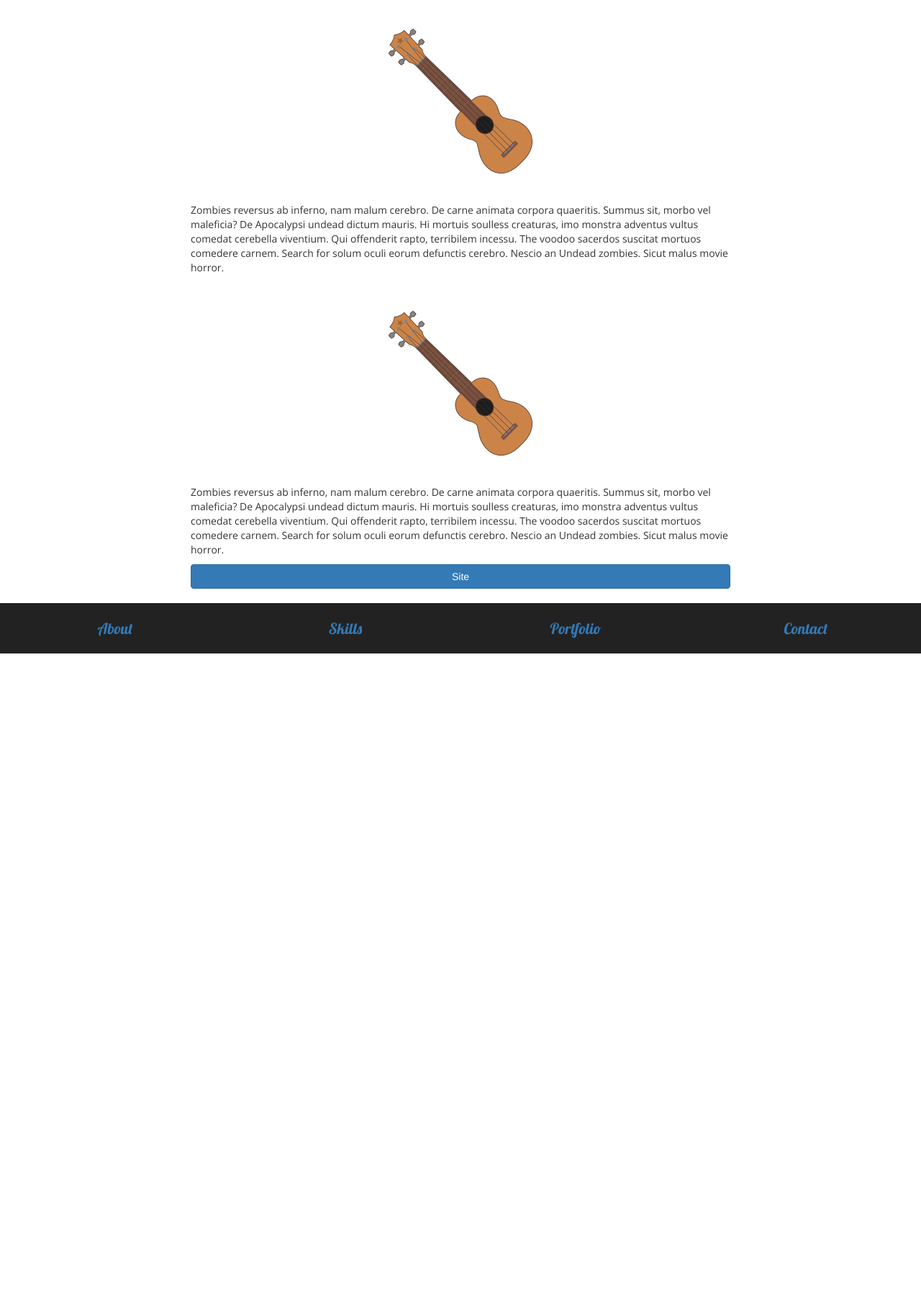
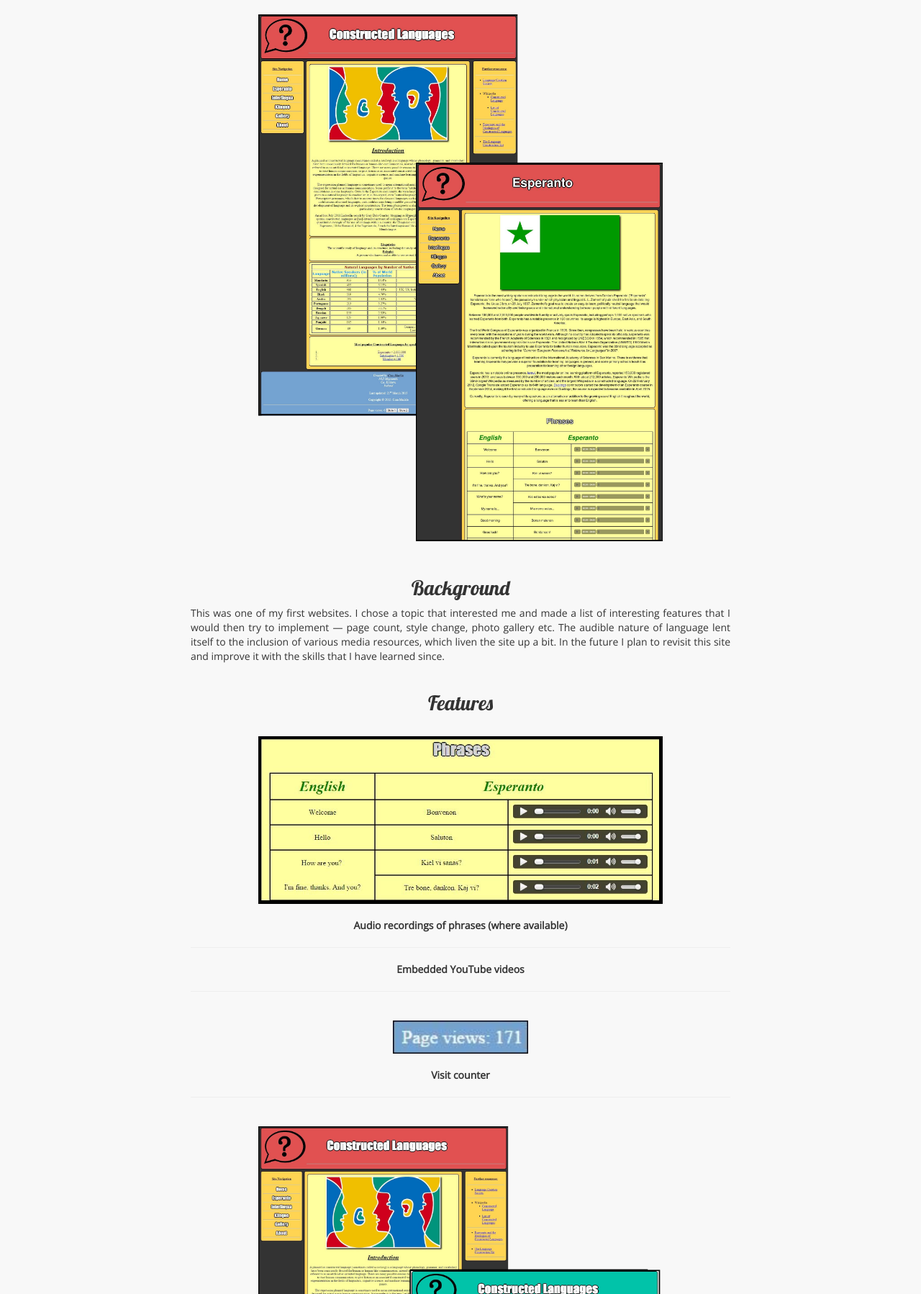
Before and after one commit to CianM/Personal-Website, a PHP site: page /portfolio/constructed_languages/index.php in a window 1280 px wide. Shown: the part 122-1920 px from the top of the page at 72% size. Before the commit the page ends 1030 px from the top, so only its background shows below. Run offline with PHP 8.4, Linux system fonts and the light colour scheme; some libraries are stand-ins or nearby versions.

Commit message:
Add content to Constructed Languages description page

```diff
--- a/index.php
+++ b/index.php
@@ -170,7 +170,7 @@
 				</div>
 				<div class="col-md-2 col-xs-4">
 					<div class="thumbnail">
-						<img src="images/strong/javascript.png" class="img-responsive" alt="Javascript">
+						<img src="images/strong/javascript.png" class="img-responsive" alt="JavaScript">
 					</div>
 				</div><!-- /col -->
 
--- a/portfolio/constructed_languages/css/constructed_languages_style.css
+++ b/portfolio/constructed_languages/css/constructed_languages_style.css
@@ -5,8 +5,41 @@
 .navbar {
 	margin-bottom: 0;
 }
+
+body {
+	background-color: #F8F8F8;
+}
+
 h1 {
 	font-family: "Lobster", cursive;
+}
+
+img {
+	height: 75%;
+	width: 75%;
+	padding: 20px 0 20px 0;
+}
+
+#counter_img {
+	height: 25%;
+	width: 25%;
+}
+
+.visit_site_button {
+	margin: 20px 0 20px 0;
+	padding: 10px 0 10px 0;
+}
+
+p {
+	font-family: "Open Sans", sans-serif;
+}
+
+.features p {
+	font-weight: bold;
+}
+
+h2 {
+	margin-top: 30px;
 }
 
 header{
--- a/portfolio/constructed_languages/index.php
+++ b/portfolio/constructed_languages/index.php
@@ -43,33 +43,71 @@
 		</header>
 
 		<section class="container">
-			<img class="img-responsive center-block" src="images/placeholder.png">
 			<div class="row">
 				<div class="col-md-offset-2 col-md-8 col-xs-12">
-					<p class="open_sans">
-						Zombies reversus ab inferno, nam malum cerebro. De carne animata corpora quaeritis. Summus sit, morbo vel maleficia?
-						De Apocalypsi undead dictum mauris. Hi mortuis soulless creaturas, imo monstra adventus vultus comedat cerebella viventium.
-						Qui offenderit rapto, terribilem incessu. The voodoo sacerdos suscitat mortuos comedere carnem. Search for solum oculi eorum
-						defunctis cerebro. Nescio an Undead zombies. Sicut malus movie horror.
+					<a href="site/index.html">
+						<img class="img-responsive center-block" src="images/site_screenshot.png" alt="Site screenshot">
+					</a>
+					<h2 class="lobster text-center">Background</h2>
+					<p class="text-justify">
+						This was one of my first websites. I chose a topic that interested me and made a list of interesting features that I would then
+						try to implement &mdash; page count, style change, photo gallery etc. The audible nature of language lent itself to the inclusion of
+						various media resources, which liven the site up a bit. In the future I plan to revisit this site and improve it with the skills
+						that I have learned since.
 					</p>
-				</div>
-			</div>
-
-			<img class="img-responsive center-block" src="images/placeholder.png">
-			<div class="row">
-				<div class="col-md-offset-2 col-md-8 col-xs-12">
-					<p class="open_sans">
-						Zombies reversus ab inferno, nam malum cerebro. De carne animata corpora quaeritis. Summus sit, morbo vel maleficia?
-						De Apocalypsi undead dictum mauris. Hi mortuis soulless creaturas, imo monstra adventus vultus comedat cerebella viventium.
-						Qui offenderit rapto, terribilem incessu. The voodoo sacerdos suscitat mortuos comedere carnem. Search for solum oculi eorum
-						defunctis cerebro. Nescio an Undead zombies. Sicut malus movie horror.
-					</p>
-				</div>
-			</div>
+				</div> <!-- /col -->
+			</div> <!-- /row -->
 
 			<div class="row">
-				<div class="col-md-offset-2 col-md-8 col-xs-12">
-					<a class="btn btn-primary center-block" href="site/index.html">Site</a>
+				<div class="col-md-offset-2 col-md-8 col-xs-12 features">
+					<h2 class="lobster text-center">Features</h2>
+					<img class="img-responsive center-block" src="images/audio_recording_screenshot.jpg" alt="Audio recording screenshot">
+					<p class="text-center">Audio recordings of phrases (where available)</p>
+					<hr>
+					<p class="text-center">Embedded YouTube videos</p>
+					<hr>
+					<img id="counter_img" class="img-responsive center-block" src="images/visit_counter_screenshot.jpg" alt="Visit counter screenshot">
+					<p class="text-center">Visit counter</p>
+					<hr>
+					<img class="img-responsive center-block" src="images/stylesheet_screenshot.png" alt="Alternate style sheet screenshot">
+					<p class="text-center">Switch between style sheets</p>
+					<hr>
+					<p class="text-center">Photo gallery</p>
+					<hr>
+					<p class="text-center">Geolocation</p>
+					<hr>
+				</div> <!-- /col -->
+			</div> <!-- /row -->
+
+			<div class="row">
+				<div class="col-md-offset-2 col-md-8 col-xs-12 text-center">
+					<h2 class="lobster">What I learned</h2>
+					<div class="row">
+						<div class="col-xs-4">
+							<img class="img-responsive center-block" src="images/html5.png" alt="HTML5 logo">
+						</div>
+						<div class="col-xs-4">
+							<img class="img-responsive center-block" src="images/css3.png" alt="CSS3 logo">
+						</div>
+						<div class="col-xs-4">
+							<img class="img-responsive center-block" src="images/javascript.png" alt="JavaScript logo">
+						</div>
+					</div>
+					<p>
+						Building this website I brought together my knowledge of the basic languages of the web, HTML, CSS and JavaScript, to create
+						a finished piece. It was fun trying out different forms of media on the site, such as audio recordings and YouTube videos.
+						I also got to try the Google Maps API for geolocation.
+					</p>
+					<p>
+						This was the project where I realised that I can create webpages
+						that are more than just static text.
+					</p>
+				</div> <!-- /col -->
+			</div> <!-- /row -->
+
+			<div class="row">
+				<div class="col-md-offset-3 col-md-6 col-xs-offset-1 col-xs-10">
+					<a class="btn btn-primary center-block visit_site_button lobster" href="site/index.php">Visit Site</a>
 				</div>
 			</div>
 		</section>
```
Also changed, not shown: portfolio/micro-vision/index.php (+13 -2 lines), portfolio/constructed_languages/images/audio_recording_screenshot.JPG (added), portfolio/constructed_languages/images/css3.png (added), portfolio/constructed_languages/images/html5.png (added), portfolio/constructed_languages/images/javascript.png (added), portfolio/constructed_languages/images/placeholder.png (deleted), portfolio/constructed_languages/images/site_screenshot.png (added), portfolio/constructed_languages/images/stylesheet_screenshot.png (added), portfolio/constructed_languages/images/visit_counter_screenshot.JPG (added), portfolio/micro-vision/images/converted_screenshot.jpeg (added), portfolio/micro-vision/images/pdf_screenshot.jpg (deleted), portfolio/micro-vision/images/pdf_screenshot.png (added).
